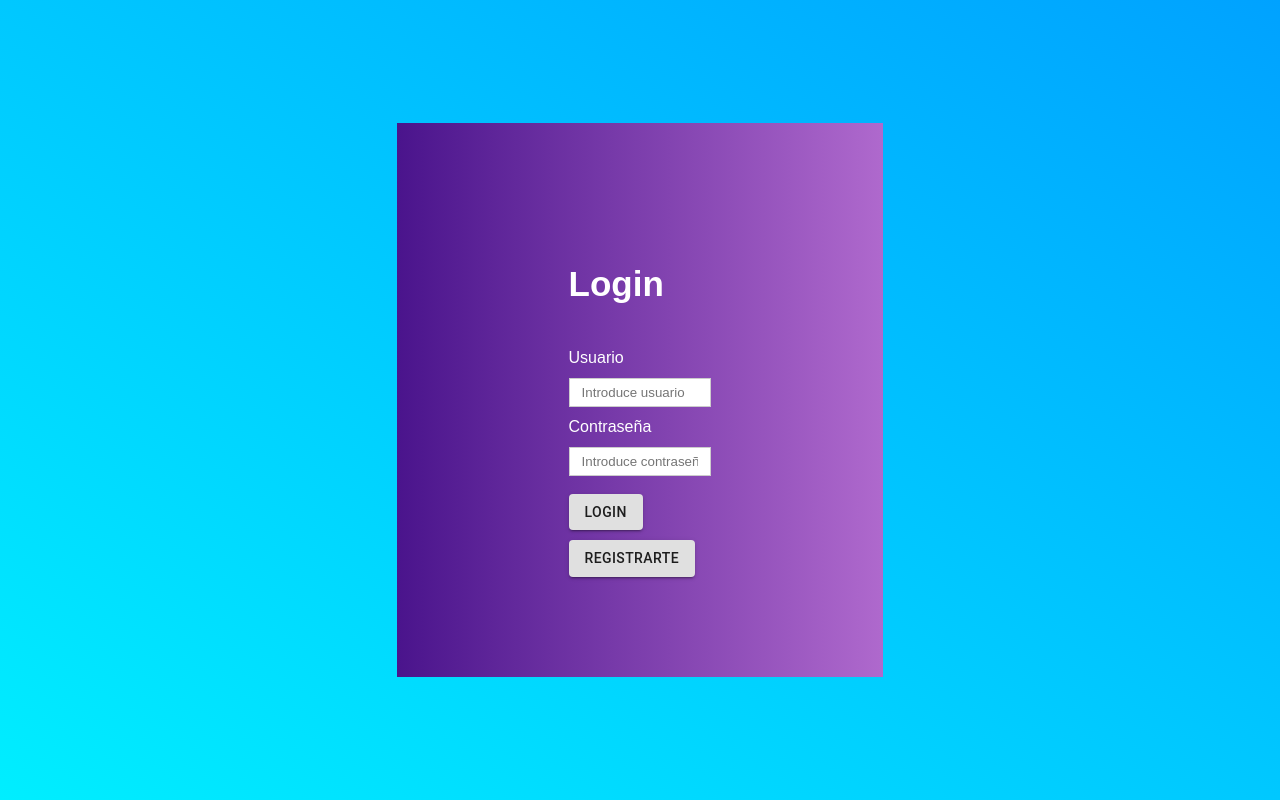
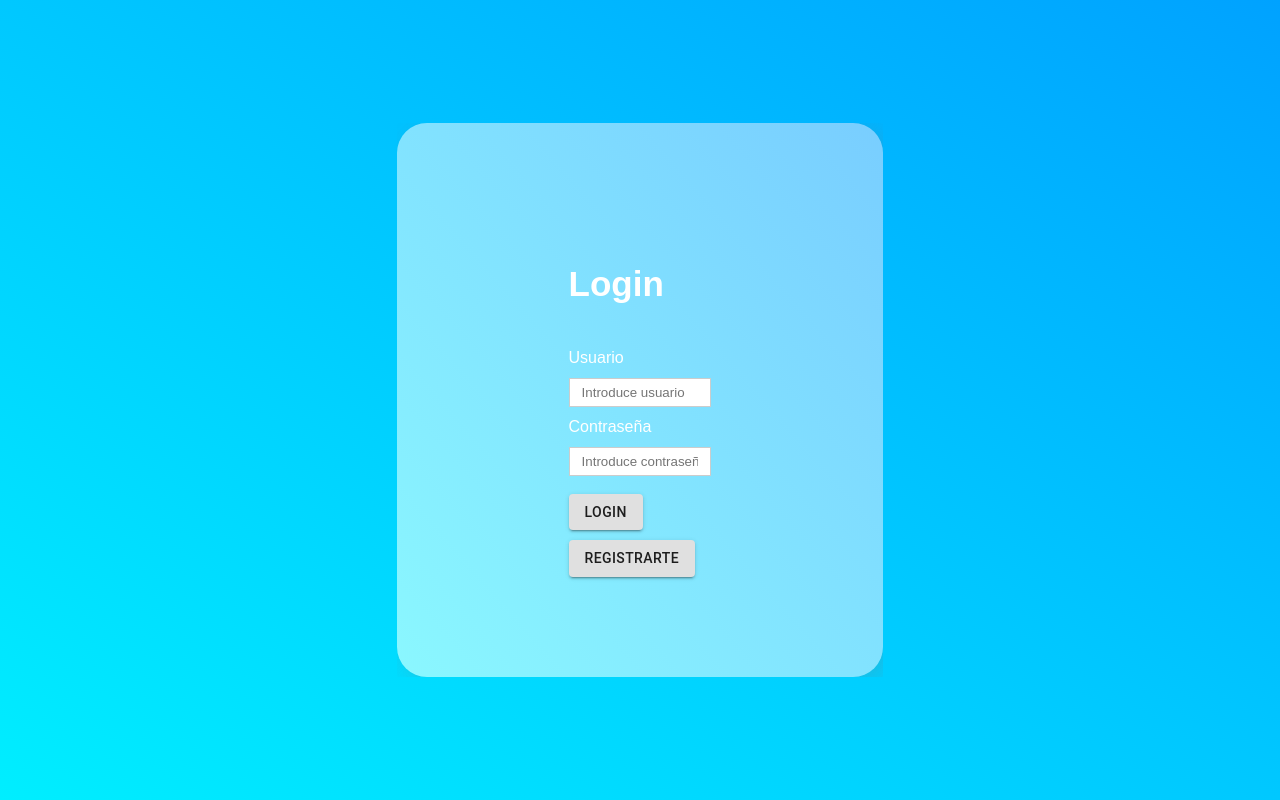
Before and after one commit to ophugo/Projecto_web, a React (Create React App) app in the folder todo-app/: page /login in a window 1280 px wide. Built offline with nearby package versions, Linux system fonts and the light colour scheme.

Commit message:
login view fixed

```diff
--- a/todo-app/src/Components/Home.js
+++ b/todo-app/src/Components/Home.js
@@ -2,11 +2,12 @@ import React, { useState, useEffect } from "react";
 import ProjectForm from "./ProjectForm";
 import ProjectList from "./ProjectList";
 import { makeStyles } from "@material-ui/core/styles";
-import { Box, Grid } from "@material-ui/core";
+import { Box, Button, Grid } from "@material-ui/core";
 import { useCookies } from "react-cookie";
 import { useHistory } from "react-router-dom";
 import ApiService from "../APIService";
 import APIService from "../APIService";
+import { Fragment } from "react";
 
 export const useStyles = makeStyles((theme) => ({
   home: {
@@ -18,6 +19,7 @@ export const useStyles = makeStyles((theme) => ({
     minHeight: '80vh',
     background: 'linear-gradient(to right top, rgba(114, 246, 255, 0.829), rgba(92, 195, 255, 0.822))',
     margin: '10vh',
+    marginTop: '5vh',
     borderRadius: 30,
     backdropFilter: 'blur(2rem)',
     boxShadow: '6px 6px 20px rgba(122,122,122,0.212)',
@@ -27,6 +29,12 @@ export const useStyles = makeStyles((theme) => ({
     [theme.breakpoints.down("xs")]: {
       width: '40vh',
     },
+  },
+  logout: {
+    marginTop: 30,
+    borderRadius: 15,
+    background: 'linear-gradient(to right top, rgba(114, 246, 255, 0.829), rgba(92, 195, 255, 0.822))',
+    boxShadow: '6px 6px 30px rgba(122,122,122,0.212)',
   },
 }));
 
@@ -58,10 +66,6 @@ const Home = () => {
     setID(id);
   };
 
-  const deleteTareas = (id) => {
-    APIService.deleteSubProjects(id);
-  };
-
   useEffect(() => {
     if (token["mytoken"] !== "undefined") {
       if (token["mytoken"]) {
@@ -91,8 +95,8 @@ const Home = () => {
   const classes = useStyles();
 
   return (
-
-    // <div>
+    <Fragment>
+      <Button className={classes.logout} onClick={() => removeToken(["mytoken"])}>Logout</Button>
       <Grid item xs={12} container alignItems="center" className={classes.home}>
         <Box fontSize={50} color="text.secondary" fontWeight={200} style={{marginBottom: 30}}>
           Projects
@@ -100,6 +104,7 @@ const Home = () => {
         <ProjectForm addProject={addProject} />
         <ProjectList projects={projects} removeProject={removeProject} />
       </Grid>
+    </Fragment>
 
     //   <div className={classes.home}>
     //     <button onClick={() => removeToken(["mytoken"])}>Logout</button>
--- a/todo-app/src/Components/Login.js
+++ b/todo-app/src/Components/Login.js
@@ -4,7 +4,7 @@ import MainInfo from "./PageSeccions/LoginForm";
 
 const Login = () => {
   return (
-    <div style={{ background: "linear-gradient(to left, #af69cd, #4a148c)" }}>
+    <div>
       <MainInfo />
     </div>
   );
--- a/todo-app/src/Components/PageSeccions/LoginForm.js
+++ b/todo-app/src/Components/PageSeccions/LoginForm.js
@@ -12,10 +12,9 @@ const useStyles = makeStyles((theme) => ({
     width: "100%",
     alignContent: "center",
     overflow: "hidden",
-    background: "linear-gradient(to left, #af69cd, #4a148c)",
-    backgroundBlendMode: "luminosity",
     fontFamily: "'Montserrat', sans-serif",
     lineHeight: 1.5,
+
   },
   login: {
     display: "block",
@@ -35,6 +34,12 @@ const useStyles = makeStyles((theme) => ({
     width: "auto",
     padding: 100,
     backgroundColor: "white",
+
+    background: 'white',
+    background: 'linear-gradient(to right top, rgba(114, 246, 255, 0.829), rgba(92, 195, 255, 0.822))',
+    borderRadius: 30,
+    backdropFilter: 'blur(2rem)',
+    boxShadow: '6px 6px 20px rgba(122,122,122,0.212)',
   },
   grid: {
     display: "block",
@@ -181,7 +186,7 @@ const MainInfo = () => {
         direction="row"
         alignItems="center"
         justify="center"
-        style={{ background: "linear-gradient(to left, #af69cd, #4a148c)" }}
+        // style={{ background: "linear-gradient(to left, #af69cd, #4a148c)" }}
       >
         <Grid className={classes.grid} data-aos="fade-up" item xs={12} lg={6}>
           {isLogin ? (
--- a/todo-app/src/Components/Project.js
+++ b/todo-app/src/Components/Project.js
@@ -23,7 +23,6 @@ export const useStyles = makeStyles((theme) => ({
     background: theme.palette.primary.main,
   },
   project: {
-    // border: '1px solid #c7ecec',
     marginTop: 60,
     padding: 20,
     background: 'transparent',
```
